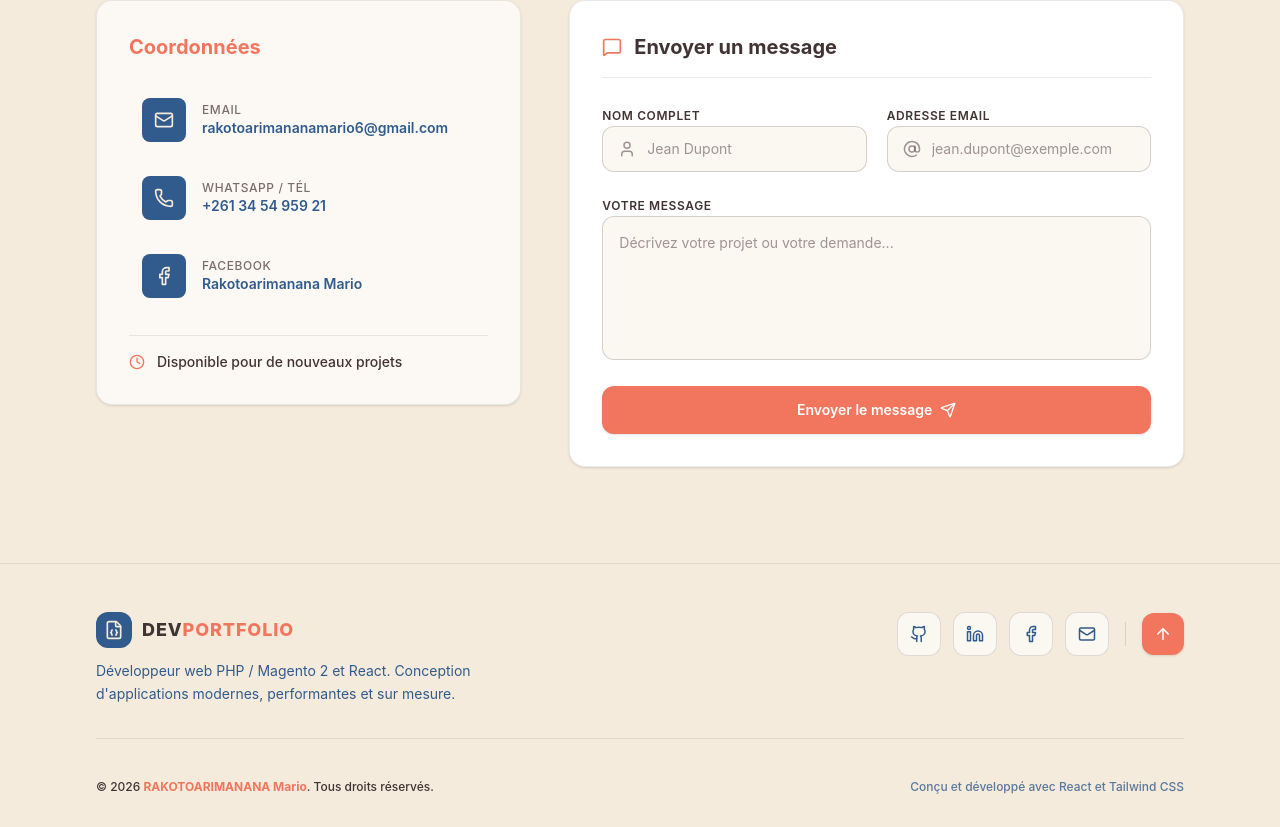
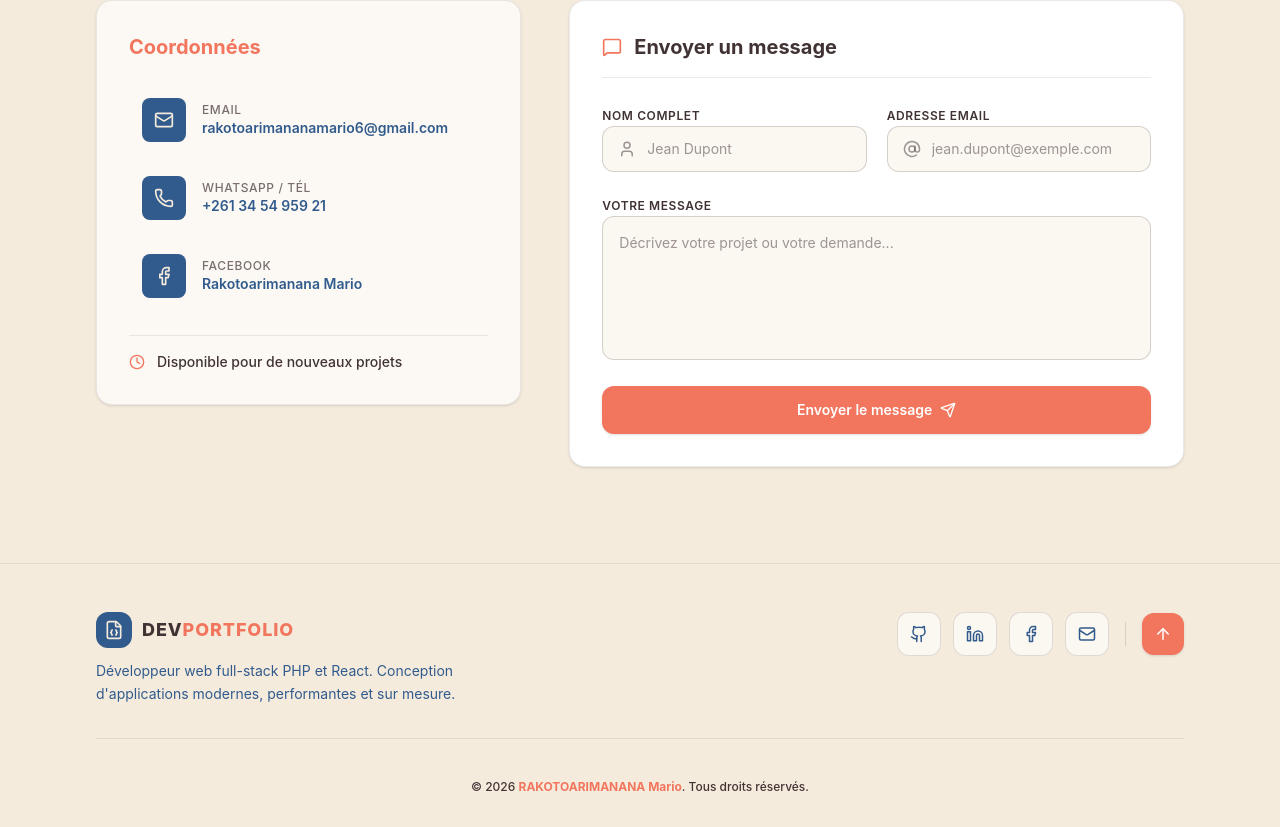
Before and after one commit to MarioRKT/Portfolio, a React (Vite) app: page / in a window 1280 px wide. Shown: the part 6888-7715 px from the top of the page. Built offline with nearby package versions, Linux system fonts and the light colour scheme.

Commit message:
Footer: maj

```diff
--- a/src/components/Footer.jsx
+++ b/src/components/Footer.jsx
@@ -31,7 +31,7 @@ function Footer() {
               </span>
             </a>
             <p className="max-w-sm text-xs sm:text-sm leading-relaxed text-[#315B8C]">
-              Développeur web PHP / Magento 2 et React. Conception d'applications
+              Développeur web full-stack PHP et React. Conception d'applications
               modernes, performantes et sur mesure.
             </p>
           </div>
@@ -67,14 +67,11 @@ function Footer() {
         </div>
 
         {/* Partie basse : copyright */}
-        <div className="flex flex-col sm:flex-row items-center justify-between gap-3 sm:gap-4 text-xs font-medium">
+        <div className="flex flex-col sm:flex-row items-center justify-center gap-3 sm:gap-4 text-xs font-medium">
           <p className="text-center sm:text-left">
             © {currentYear}{" "}
             <span className="font-bold text-[#F2765E]">RAKOTOARIMANANA Mario</span>.
             Tous droits réservés.
-          </p>
-          <p className="text-center sm:text-right text-[#315B8C]/80">
-            Conçu et développé avec React et Tailwind CSS
           </p>
         </div>
       </div>
```
